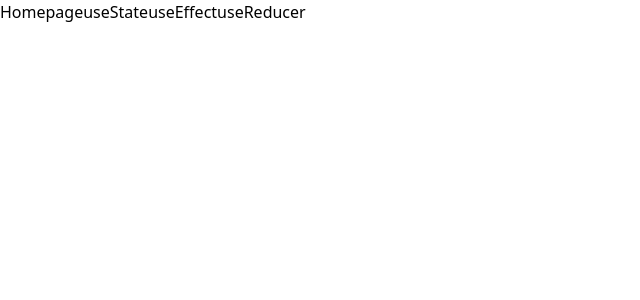
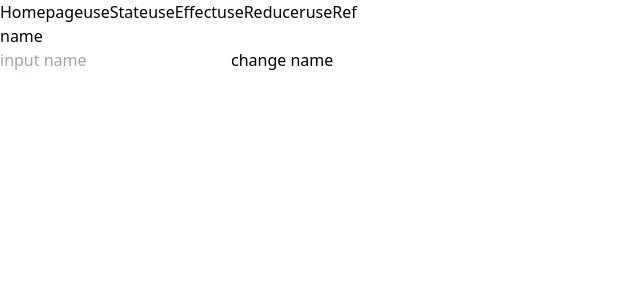
Before and after one commit to sohunz/react-hook, a React (Vite) app: page /useref in a window 1280 px wide. Shown: the top 300 px of the page, without its empty margins (0-640 px from the left). Built offline with nearby package versions, Linux system fonts and the light colour scheme.

Commit message:
learn useRef

```diff
--- a/src/components/Home.jsx
+++ b/src/components/Home.jsx
@@ -4,6 +4,7 @@ import UseState from "./UseState";
 import UseEffect from "./UseEffect";
 import HomeView from "./HomeView";
 import UseReducer from "./UseReducer";
+import UseRef from "./UseRef";
 
 
 const Home = () => {
@@ -27,6 +28,11 @@ const Home = () => {
             path: "/usereducer",
             element: <UseReducer />,
             title: "useReducer",
+        },
+        {
+            path: "/useref",
+            element: <UseRef />,
+            title: "useRef",
         },
     ];
 
--- a/src/components/UseEffect.jsx
+++ b/src/components/UseEffect.jsx
@@ -10,7 +10,7 @@ const UseEffect = () => {
             .then((respone) => {
                 setComments(respone.data);
             })
-            console.log('use effect ran');
+            // console.log('use effect ran');
     }, []);
 
     return (
--- /dev/null
+++ b/src/components/UseRef.jsx
@@ -0,0 +1,49 @@
+import { useEffect } from "react";
+import { useState } from "react";
+import { useRef } from "react";
+
+const UseRef = () => {
+    const inputRef = useRef(null);
+    const [name, setName] =useState('name');
+
+    const handleChangName = () => {
+        // get value from input
+        console.log(inputRef.current.value);
+
+        // set name into state name
+        setName(inputRef.current.value);
+
+        // when click on button the input field will focus
+        inputRef.current.focus();
+
+        // clear input field
+        inputRef.current.value = "";
+    };
+
+    // i use useEffect when component run the input field will focus
+
+    // useEffect(() => {
+    //     inputRef.current.focus();
+    //     console.log('useEffect ran');
+    // }, )
+
+    return (
+        <div>
+            <p>{name}</p>
+            <input
+                type="text"
+                placeholder="input name"
+                className="border rounded-md p-2 outline-none mt-3"
+                ref={inputRef}
+            />
+            <button
+                className="border rounded-md outline-none p-2 ml-2"
+                onClick={handleChangName}
+            >
+                change name
+            </button>
+        </div>
+    );
+};
+
+export default UseRef;
```
